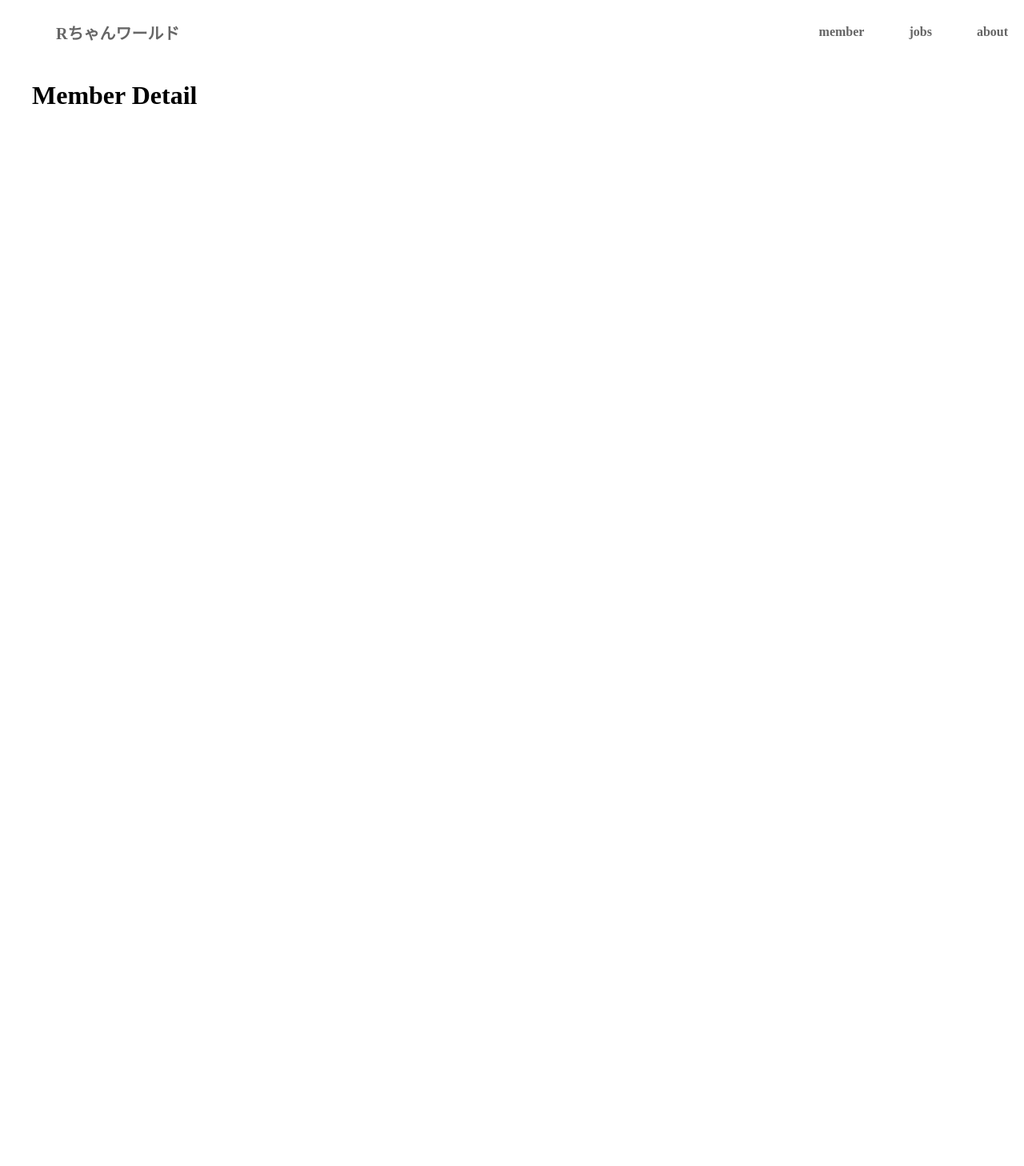
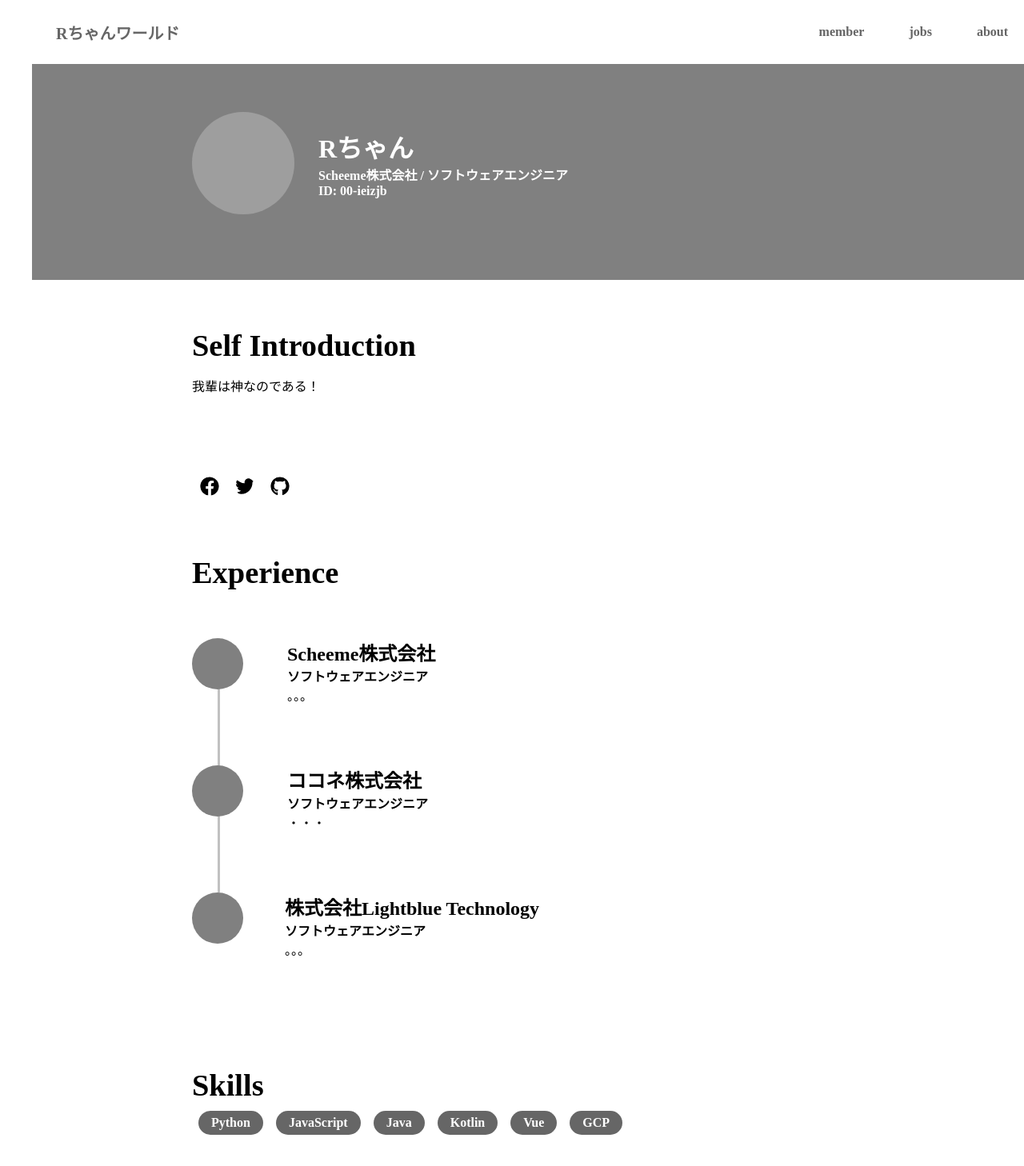
Before and after one commit to Retsuki/toipptakosan11, a Vue app: page /member/00-ieizjb in a window 1280 px wide. Shown: the top 1458 px of the page at 80% size. Before the commit the page ends 800 px from the top, so only its background shows below. Built offline with nearby package versions, Linux system fonts and the light colour scheme; grey boxes are pictures that could not be loaded.

Commit message:
ADD: skills

```diff
--- /dev/null
+++ b/src/components/organisms/OMemberDetailSkills.vue
@@ -0,0 +1,56 @@
+<template>
+  <div :class="$style.wrapper">
+    <div>Skills</div>
+
+    <ul :class="$style.tags">
+      <li v-for="skill of skills" :key="skill">
+        <span :class="$style.tag">{{ skill }}</span>
+      </li>
+    </ul>
+  </div>
+</template>
+
+<script lang="ts">
+import { defineComponent } from 'vue'
+
+export default defineComponent({
+  props: {
+    skills: {
+      type: Array,
+      required: true
+    }
+  },
+  setup () {
+    return {}
+  }
+})
+</script>
+
+<style lang="scss" module>
+.wrapper {
+  padding-top: 60px;
+
+  & > div {
+    font-size: 2.4rem;
+    font-weight: 700;
+  }
+}
+
+.tags {
+  display: flex;
+  flex-wrap: wrap;
+
+  & > li {
+    padding: 10px 8px;
+  }
+}
+
+.tag {
+  display: inline-block;
+  padding: 6px 16px;
+  color: #fff;
+  background-color: #666666;
+  border-radius: 25px;
+  font-weight: 700;
+}
+</style>
--- a/src/pages/MemberDetail.vue
+++ b/src/pages/MemberDetail.vue
@@ -1,17 +1,122 @@
 <template>
-  <div>
-    <h1>Member Detail</h1>
+  <div :class="$style.wrapper">
+    <div :class="$style.header">
+      <div :class="$style.headerContent">
+        <img :src="member.profile_image.url" alt="profile image">
+        <div :class="$style.rightContents">
+          <h3>{{ member.name }}</h3>
+          <div>{{ member.company }} / {{ member.occupation[0] }}</div>
+          <div>ID: {{ member.id }}</div>
+        </div>
+      </div>
+    </div>
+
+    <main :class="$style.main">
+      <o-member-detail-self-introduction :member="member" />
+      <o-member-detail-experience :member="member" />
+      <o-member-detail-skills :skills="member.skills" />
+    </main>
   </div>
 </template>
 
 <script lang="ts">
-import { defineComponent } from 'vue'
+import { defineComponent, ref } from 'vue'
+import OMemberDetailExperience from '../components/organisms/OMemberDetailExperience.vue'
+import OMemberDetailSelfIntroduction from '../components/organisms/OMemberDetailSelfIntroduction.vue'
+import OMemberDetailSkills from '../components/organisms/OMemberDetailSkills.vue'
 
 export default defineComponent({
+  components: {
+    OMemberDetailSelfIntroduction,
+    OMemberDetailExperience,
+    OMemberDetailSkills
+  },
   setup () {
-
-
-    return {}
+    const member = ref({
+      "id": "00-ieizjb",
+      "createdAt": "2021-10-09T16:01:04.582Z",
+      "updatedAt": "2021-10-10T10:08:20.032Z",
+      "publishedAt": "2021-10-09T16:01:04.582Z",
+      "revisedAt": "2021-10-10T10:08:20.032Z",
+      "name": "Rちゃん",
+      "occupation": [
+          "ソフトウェアエンジニア"
+      ],
+      "self_introduction": "我輩は神なのである！",
+      "company": "Scheeme株式会社",
+      "experience_year": 3,
+      "profile_image": {
+          "url": "https://images.microcms-assets.io/assets/9421560ec69942e593804ba2141f0553/c2d1b5de05e04e5ba33e73501c628391/IMG_2893.JPG",
+          "height": 1104,
+          "width": 828
+      },
+      "sns": {
+          "fieldId": "object",
+          "facebook": "https://www.facebook.com/profile.php?id=100007980480408",
+          "twitter": "https://twitter.com/duz_mk",
+          "github": "https://github.com/Retsuki"
+      },
+      "experience": [
+          {
+              "fieldId": "career",
+              "company": "Scheeme株式会社",
+              "from": "2020-05-07T15:00:00.000Z",
+              "describe": "。。。",
+              "skills": [
+                  "Python",
+                  "JavaScript",
+                  "Vue",
+                  "GCP"
+              ],
+              "occupation": [
+                  "ソフトウェアエンジニア"
+              ]
+          },
+          {
+              "fieldId": "career",
+              "company": "ココネ株式会社",
+              "from": "2020-10-14T15:00:00.000Z",
+              "to": "2021-03-30T15:00:00.000Z",
+              "describe": "・・・",
+              "skills": [
+                  "Python",
+                  "JavaScript",
+                  "Java",
+                  "Kotlin",
+                  "AWS"
+              ],
+              "occupation": [
+                  "ソフトウェアエンジニア"
+              ]
+          },
+          {
+              "fieldId": "career",
+              "company": "株式会社Lightblue Technology",
+              "from": "2018-10-31T15:00:00.000Z",
+              "to": "2019-04-29T15:00:00.000Z",
+              "describe": "。。。",
+              "skills": [
+                  "Python",
+                  "JavaScript",
+                  "AWS"
+              ],
+              "occupation": [
+                  "ソフトウェアエンジニア"
+              ]
+          }
+      ],
+      "skills": [
+        "Python",
+        "JavaScript",
+        "Java",
+        "Kotlin",
+        "Vue",
+        "GCP"
+      ]
+    })
+    return {
+      member
+    }
   }
 })
 </script>
@@ -20,5 +125,54 @@ export default defineComponent({
 .wrapper {
   width: 100%;
   height: 100%;
+  margin-bottom: 100px;
 }
+
+.header {
+  min-height: 270px;
+  max-height: 360px;
+  background-color: gray;
+  background-repeat: no-repeat;
+  background-position: center center;
+  background-size: cover;
+}
+
+.headerContent {
+  color: #fff;
+  padding-top: 60px;
+  min-width: 720px;
+  max-width: 860px;
+  margin: 0px auto;
+  display: grid;
+  grid-template-columns: calc(128px + 30px) 1fr;
+
+  & > img {
+    object-fit: cover;
+    width: 128px;
+    height: 128px;
+    border-radius: 50%;
+  }
+}
+
+.rightContents {
+  height: 128px;
+  display: flex;
+  flex-direction: column;
+  justify-content: center;
+  font-weight: 700;
+
+  & > h3 {
+    font-size: 2rem;
+    margin: 0;
+  }
+}
+
+.main {
+  padding-top: 60px;
+  padding-bottom: 60px;
+  min-width: 720px;
+  max-width: 860px;
+  margin: 0px auto;
+}
+
 </style>
```
